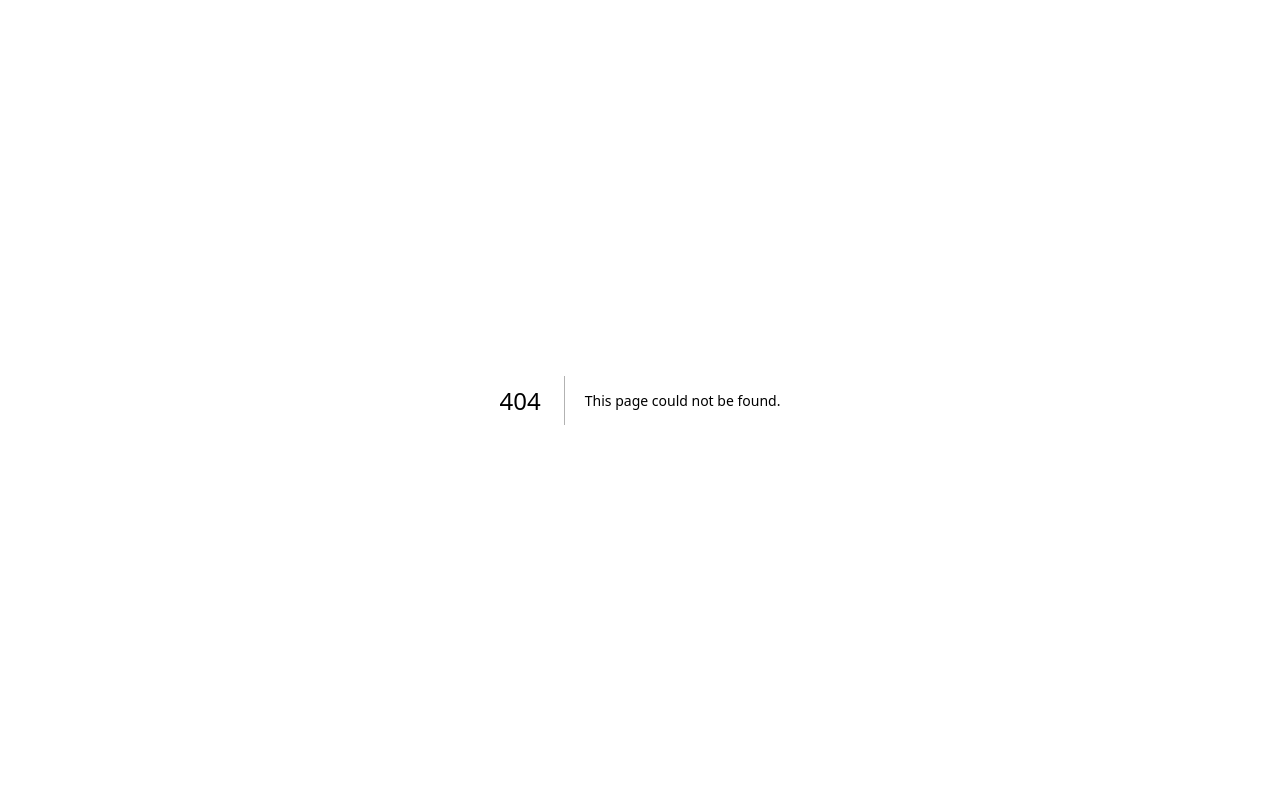
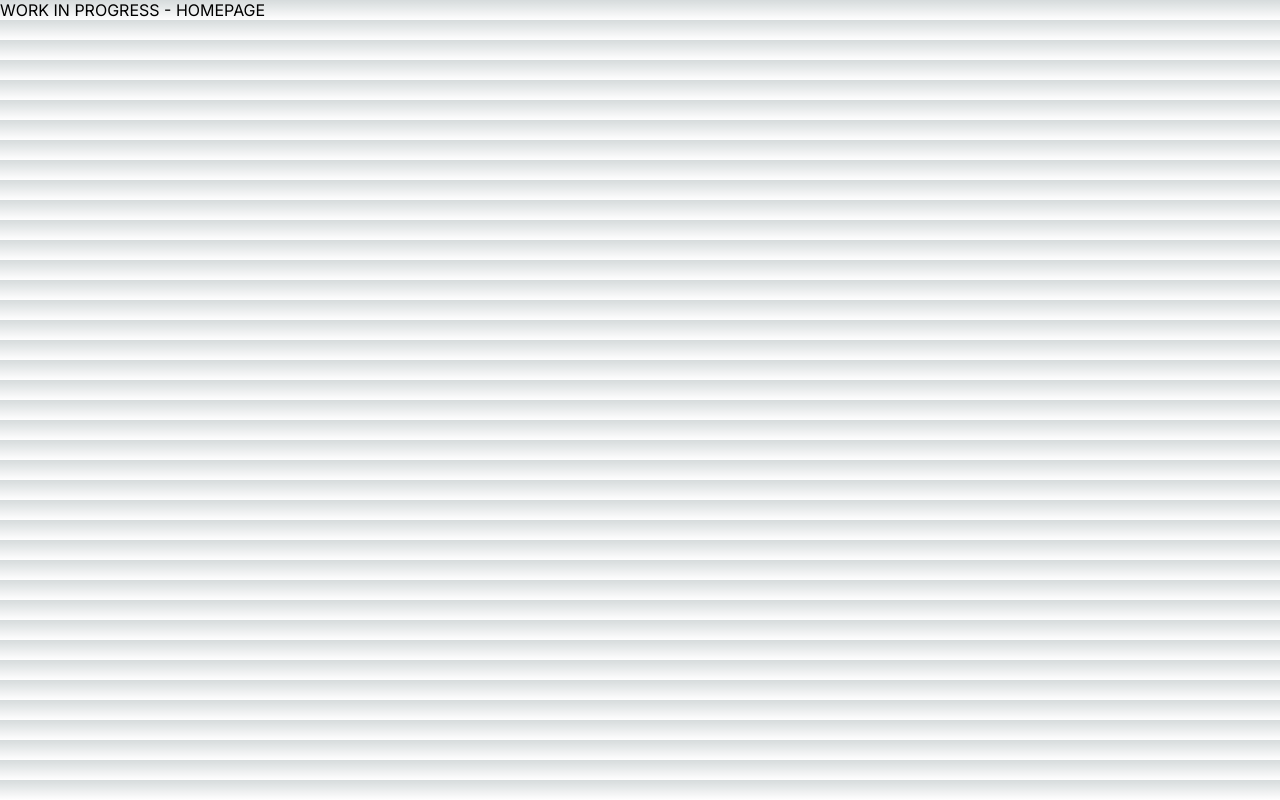
Before and after one commit to Player1IL/TournaME-Client, a Next.js app: page / in a window 1280 px wide. Before the commit this address had no page. Built offline with nearby package versions, Linux system fonts and the light colour scheme.

Commit message:
Added "homepage"

```diff
--- /dev/null
+++ b/src/app/page.js
@@ -0,0 +1,5 @@
+export default function Personal() {
+    return (
+        <div>WORK IN PROGRESS - HOMEPAGE</div>
+    )
+}
```
